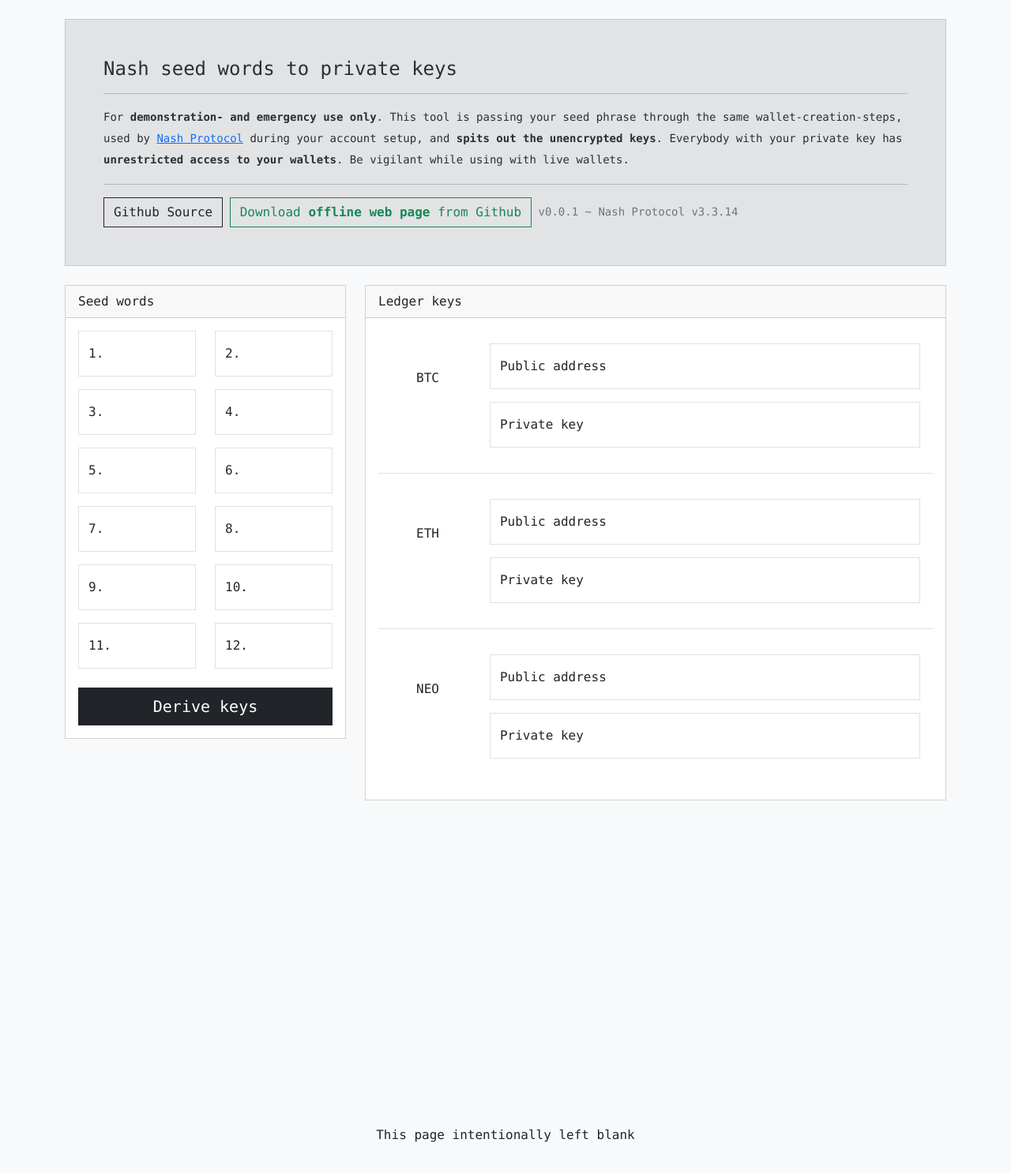
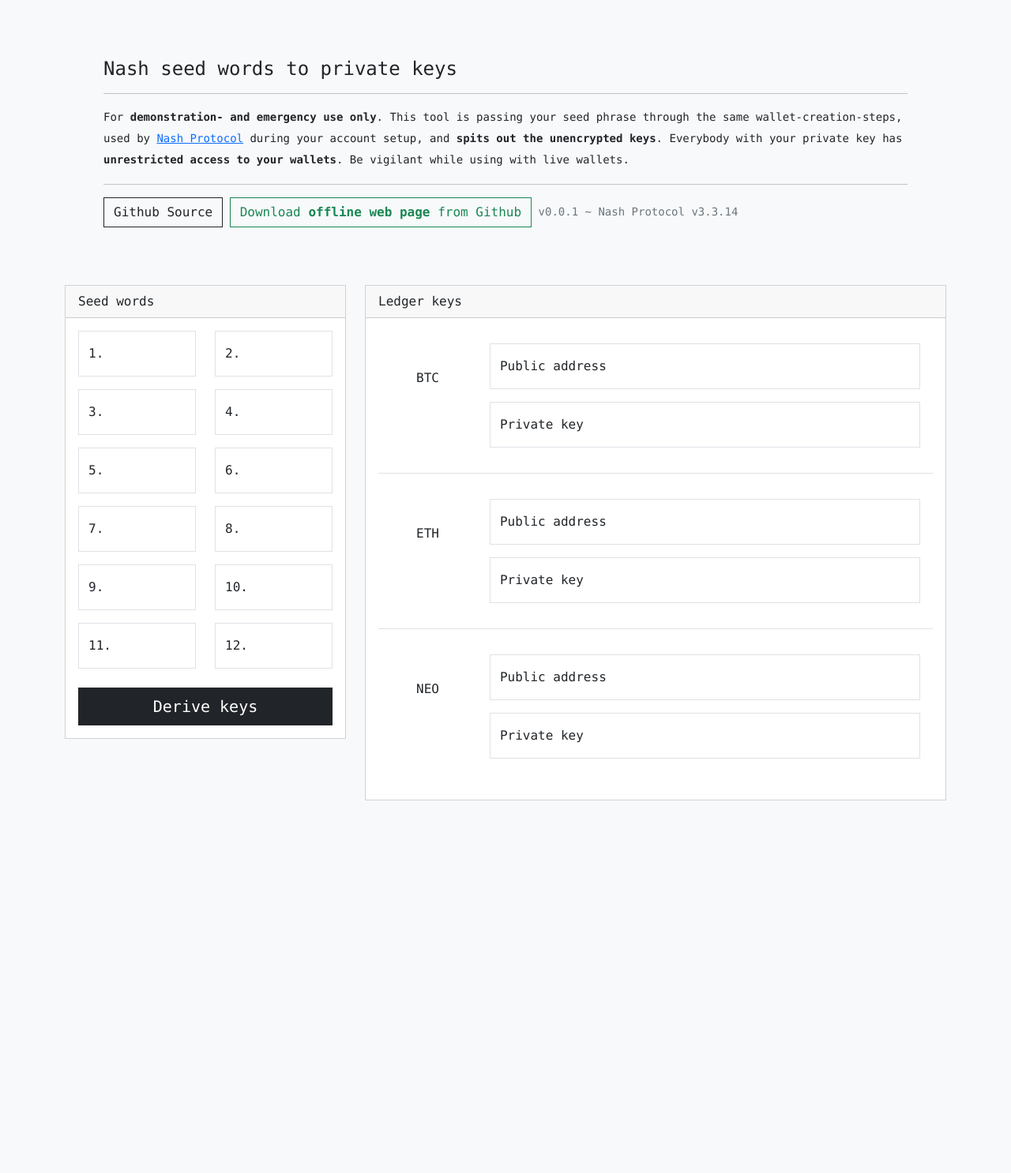
Before and after one commit to Mzer0ni/nash-seed-to-pk, a website built with webpack: page src/index.html in a window 1280 px wide. Shown: the whole page at 79% size. After the commit the page ends 1062 px from the top, so only its background shows below. Built offline with nearby package versions, Linux system fonts and the light colour scheme.

Commit message:
purge UI

```diff
--- a/src/index.html
+++ b/src/index.html
@@ -10,7 +10,7 @@
          <main>
             <div class="row">
                <div class="col">
-                  <div class="alert alert-secondary p-4 p-md-5 mt-4 mb-4 small">
+                  <div class="alert p-4 p-md-5 mt-4 mb-4 small">
                      <div class="alert-heading">
                         <h4>Nash seed words to private keys</h4>
                         <hr>
@@ -217,10 +217,6 @@
                </div>
             </div>
          </main>
-         <!-- SROLL TO HIDE MAIN-->
-         <section class="d-flex vh-100">
-            <p class="align-self-center w-100 text-center mb-5 p-3">This page intentionally left blank</p>
-         </section>
       </div>
    </body>
 </html>
```
